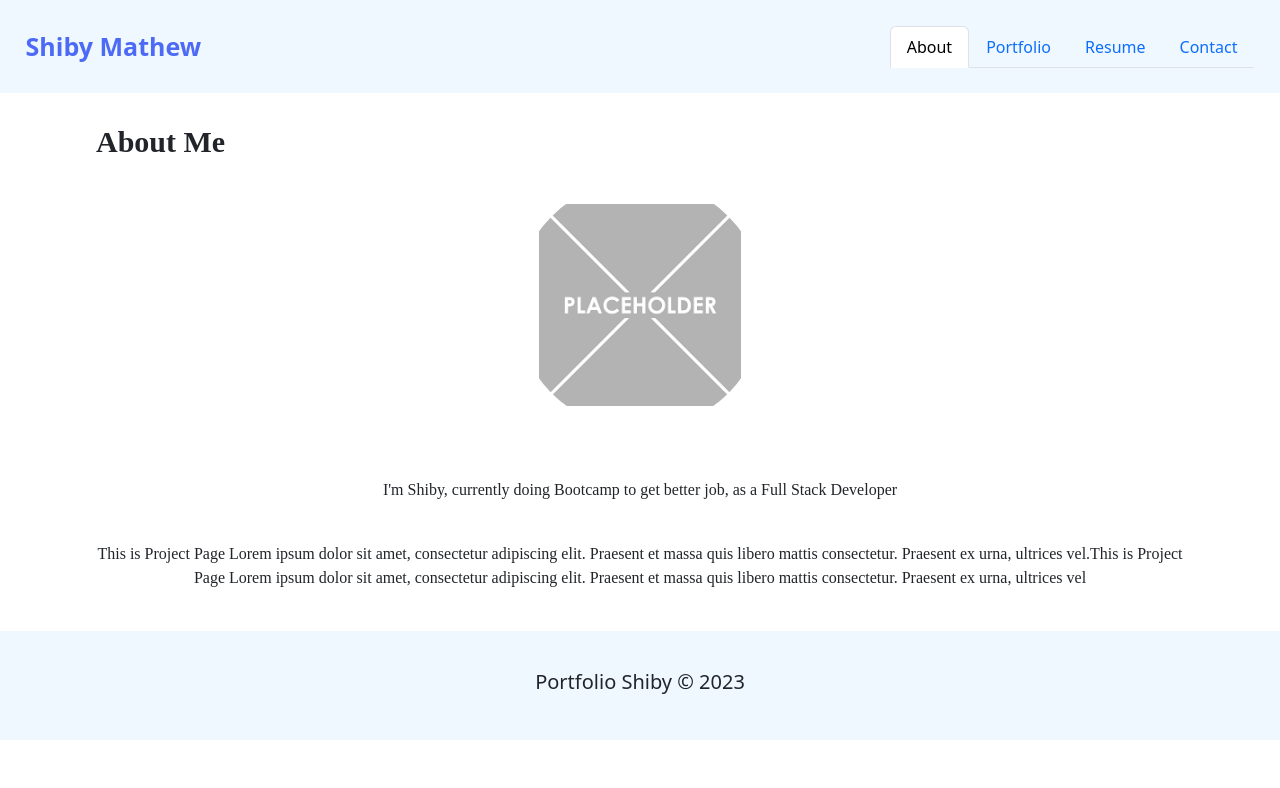
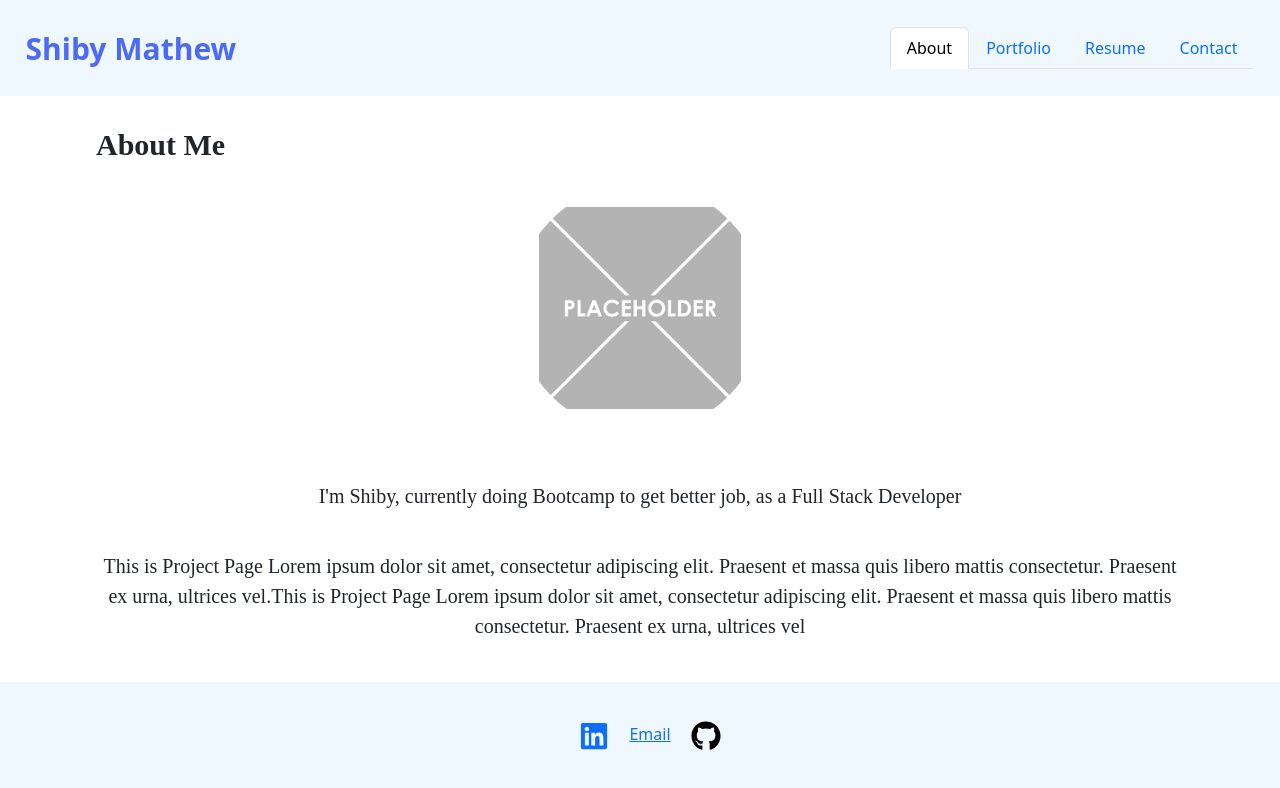
Before and after one commit to Shiby-Mathew/react-portfolio, a React (Create React App) app: page / in a window 1280 px wide. Shown: the top 788 px of the page. Built offline with nearby package versions, Linux system fonts and the light colour scheme.

Commit message:
added validation features properly, working now and change font size for heading and fa icons in the footer

```diff
--- a/package.json
+++ b/package.json
@@ -11,6 +11,7 @@
     "dotenv": "^16.3.1",
     "react": "17.0.2",
     "react-dom": "17.0.2",
+    "react-icons": "^4.10.1",
     "react-scripts": "5.0.1",
     "web-vitals": "^2.1.4"
   },
--- a/src/components/Contact.js
+++ b/src/components/Contact.js
@@ -12,10 +12,7 @@ function Contact() {
   const handleInputChange = (e) => {
     const { name, value } = e.target;
     if (name === "email") {
-      // const valCheck = validateEmail(e.target.value);
-      // if (valCheck) {
       setEmail(value);
-      // } else setsubmitmessage("Please enter a valid email");
     } else if (name === "name") {
       setName(value);
     } else setMessage(value);
@@ -24,11 +21,14 @@ function Contact() {
   const handleFormSubmit = (e) => {
     e.preventDefault();
     const valCheck = validateEmail(email);
-
-    if (name === "" || email === "" || message === "") {
-      setsubmitmessage("Please enter the data");
+    if (!name) {
+      setsubmitmessage("Please enter the name");
+    } else if (!email) {
+      setsubmitmessage("Please enter the email");
     } else if (!valCheck) {
       setsubmitmessage("Please enter a valid email");
+    } else if (!message) {
+      setsubmitmessage("Please enter a message");
     } else {
       setsubmitmessage("Thank you for submitting contact form");
       setName("");
--- a/src/components/Footer.js
+++ b/src/components/Footer.js
@@ -1,12 +1,29 @@
 import React from "react";
+import { FaGithub, FaLinkedin } from "react-icons/fa";
 
 import "./styles/style.css";
 
 function Footer() {
   return (
-    <footer className="footer">
-      <h5>Portfolio Shiby &copy; 2023</h5>
-    </footer>
+    <div>
+      <footer className="footer">
+        <address>
+          <a href="https://www.linkedin.com/" target="_blank" rel="noreferrer">
+            <FaLinkedin style={{ fontSize: "30px" }} />
+          </a>
+          <a href="mailto:name@gmail.com" target="_blank" rel="noreferrer">
+            Email
+          </a>
+          <a
+            href="https://github.com/Shiby-Mathew/react-portfolio"
+            target="_blank"
+            rel="noreferrer"
+          >
+            <FaGithub style={{ color: "black", fontSize: "30px" }} />
+          </a>
+        </address>
+      </footer>
+    </div>
   );
 }
 
--- a/src/components/Header.js
+++ b/src/components/Header.js
@@ -20,7 +20,10 @@ export default function Header() {
     if (currentPage === "Resume") {
       return <Resume />;
     }
-    return <Contact />;
+    if (currentPage === "Contact") {
+      return <Contact />;
+    }
+    return <About />;
   };
 
   const handlePageChange = (page) => setCurrentPage(page);
@@ -29,8 +32,8 @@ export default function Header() {
     <div>
       <nav>
         <div>
-          <a className="" rel="noreferrer" target="_blank" href="#">
-            <span className="content is-large">Shiby Mathew</span>
+          <a className="" rel="noreferrer" target="_blank" href="/">
+            <span className="name is-large">Shiby Mathew</span>
           </a>
         </div>
 
--- a/src/components/Portfolio.js
+++ b/src/components/Portfolio.js
@@ -32,6 +32,36 @@ const projects = [
     repo: "https://github.com/Shiby-Mathew/Weather-Dashboard",
     live: "https://shiby-mathew.github.io/Weather-Dashboard/",
   },
+  {
+    id: 3,
+    title: "Note Taker",
+    languages: "",
+    image: "pic4",
+    description:
+      "This application allows user to search for a city to get the current weather and 5-day forecast. It will display city name, date, an icon representation of weather conditions, temperature, humidity, wind speed. Cities that user previously looked up will be saved in their local storage. Recently viewed city name is shown in the dashboard and a button to clear local storage data.",
+    repo: "https://github.com/Shiby-Mathew/Weather-Dashboard",
+    live: "https://shiby-mathew.github.io/Weather-Dashboard/",
+  },
+  {
+    id: 4,
+    title: "Employee Tracker",
+    languages: "MySQL",
+    image: "pic5",
+    description:
+      "This application allows user to search for a city to get the current weather and 5-day forecast. It will display city name, date, an icon representation of weather conditions, temperature, humidity, wind speed. Cities that user previously looked up will be saved in their local storage. Recently viewed city name is shown in the dashboard and a button to clear local storage data.",
+    repo: "https://github.com/Shiby-Mathew/Weather-Dashboard",
+    live: "https://shiby-mathew.github.io/Weather-Dashboard/",
+  },
+  {
+    id: 5,
+    title: "Password Generator",
+    languages: "HTML, JavaScript,CSS",
+    image: "pic6",
+    description:
+      "This application allows user to search for a city to get the current weather and 5-day forecast. It will display city name, date, an icon representation of weather conditions, temperature, humidity, wind speed. Cities that user previously looked up will be saved in their local storage. Recently viewed city name is shown in the dashboard and a button to clear local storage data.",
+    repo: "https://github.com/Shiby-Mathew/Weather-Dashboard",
+    live: "https://shiby-mathew.github.io/Weather-Dashboard/",
+  },
 ];
 
 function Portfolio() {
--- a/src/components/Resume.js
+++ b/src/components/Resume.js
@@ -12,20 +12,20 @@ function Resume() {
       </div>
 
       <div className="column">
-        <p className="content is-medium mt-5">Front-End Skills</p>
+        <p className="skill mt-5">Front-End Skills</p>
         <hr />
         <ul>
           <li>HTML, CSS, Javascript</li>
           <li>Bootstrap, jQuery</li>
-          <li>React, MERN</li>
+          <li>React</li>
           <li>Github, Heroku</li>
         </ul>
       </div>
       <div className="column">
-        <p className="content is-medium mt-5">Back-End Skills</p>
+        <p className="skill mt-5">Back-End Skills</p>
         <hr />
         <ul>
-          <li>Node.js, Express.js</li>
+          <li>Node.js, Express.js,GraphQL</li>
           <li>SQL, ORM</li>
           <li>MongoDB, Mongoose</li>
           <li>Github, Heroku</li>
--- a/src/components/styles/style.css
+++ b/src/components/styles/style.css
@@ -22,10 +22,16 @@ nav a {
   font-size: 25px;
   text-decoration: none;
 }
+.name {
+  font-size: 30px;
+  font-weight: 600;
+  text-align: left;
+}
 
 /*------------main------------*/
 main {
   font-family: Work Sans;
+  font-size: 20px;
   display: flex;
   flex: 1 1 0;
   max-width: 85%;
@@ -48,6 +54,9 @@ h2 {
   justify-content: center;
   background-color: aliceblue;
   padding: 3%;
+}
+footer a {
+  margin-left: 20px;
 }
 
 /*------------- Contact me----------- */
@@ -94,3 +103,6 @@ textarea {
 }
 
 /*------------ resume----------- */
+.skill {
+  font-size: 25px;
+}
```
